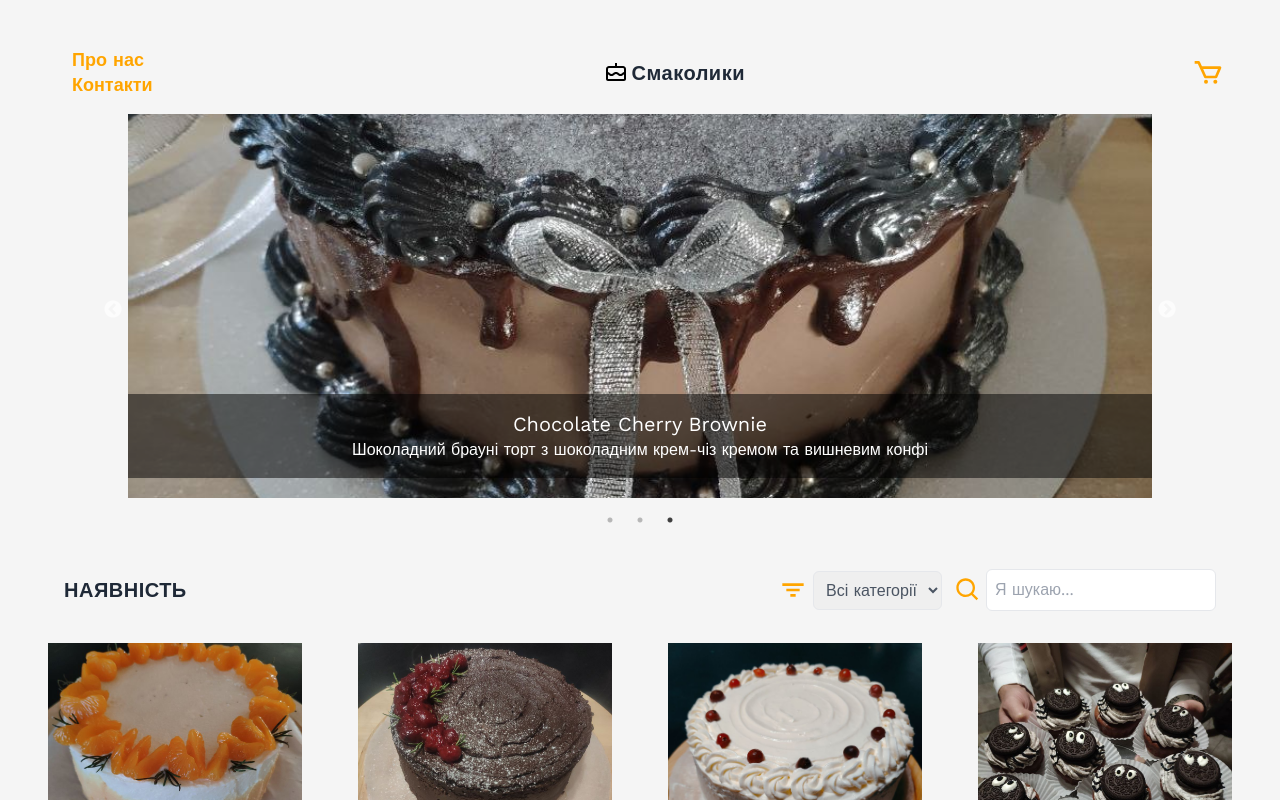
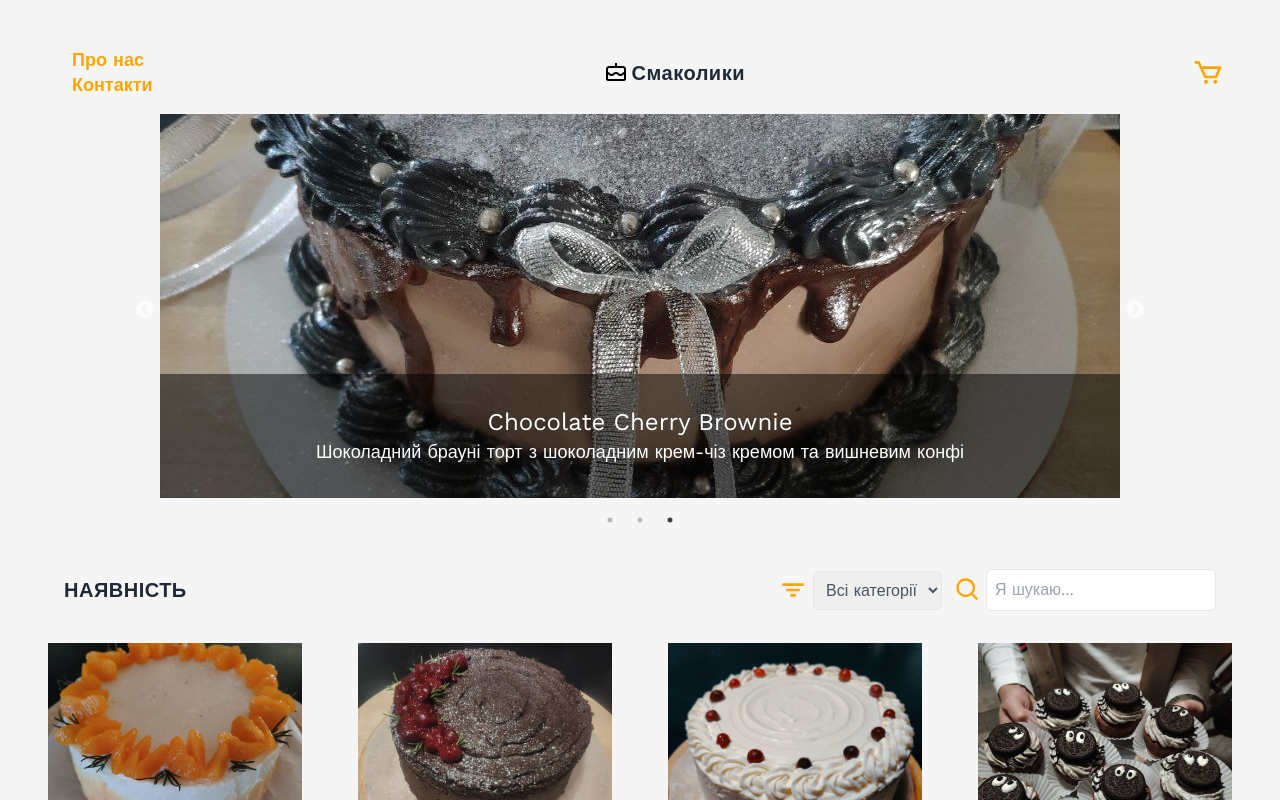
Before and after one commit to Olena1iashenko/cakes, a React (Vite) app: page / in a window 1280 px wide. Shown: the top 800 px of the page. Built offline with nearby package versions, Linux system fonts and the light colour scheme.

Commit message:
fix adaptive screens

```diff
--- a/src/components/Carousel.jsx
+++ b/src/components/Carousel.jsx
@@ -41,19 +41,26 @@ function Carousel() {
   };
 
   return (
-    <div className="w-full max-w-5xl mx-auto">
+    <div className="w-full max-w-5xl mx-auto px-4 sm:px-6 lg:px-8">
       <Slider {...settings}>
         {slides.map((slide) => (
-          <div key={slide.id} className="relative h-96">
+          <div
+            key={slide.id}
+            className="relative h-64 sm:h-80 md:h-96 mx-auto w-full max-w-5xl"
+          >
             <img
               src={slide.src}
               onError={(e) => (e.target.src = "/images/placeholder.jpeg")}
               alt={slide.label}
               className="w-full h-full object-cover"
             />
-            <div className="absolute inset-x-0 bottom-5 text-center text-white bg-black bg-opacity-50 p-4">
-              <h5 className="text-xl font-bold">{slide.label}</h5>
-              <p>{slide.content}</p>
+            <div className="absolute inset-x-0 bottom-0 text-center text-white bg-black bg-opacity-50 p-4 md:p-6 lg:p-8 min-h-[60px] md:min-h-[80px] lg:min-h-[100px] max-h-[140px] overflow-hidden flex flex-col justify-center">
+              <h5 className="text-lg sm:text-xl md:text-2xl font-bold truncate">
+                {slide.label}
+              </h5>
+              <p className="text-sm sm:text-base md:text-lg overflow-ellipsis overflow-hidden break-words">
+                {slide.content}
+              </p>
             </div>
           </div>
         ))}
--- a/src/components/ProductList.jsx
+++ b/src/components/ProductList.jsx
@@ -65,7 +65,7 @@ const ProductList = () => {
   return (
     <>
       <Carousel />
-      <section className=" py-8">
+      <section className="m-auto py-8">
         <div className="container mx-auto flex items-center flex-wrap pt-4 pb-12">
           <StoreNav
             searchQuery={searchQuery}
@@ -73,7 +73,7 @@ const ProductList = () => {
             selectedCategory={selectedCategory}
             onCategoryChange={handleCategoryChange}
           />
-          <ul className="grid md:grid-cols-3 xl:grid-cols-4 gap-6">
+          <ul className="grid grid-cols-1 sm:grid-cols-2 md:grid-cols-3 xl:grid-cols-4 gap-6">
             {filteredCakes.map((product) => (
               <li key={product.id} className="relative p-4 flex flex-col group">
                 <div className="relative">
--- a/src/index.css
+++ b/src/index.css
@@ -32,7 +32,7 @@ a:hover {
 
 body {
   margin: 0;
-  display: flex;
+  /* display: flex; */
   /* place-items: center; */
   min-width: 320px;
   min-height: 100vh;
```
